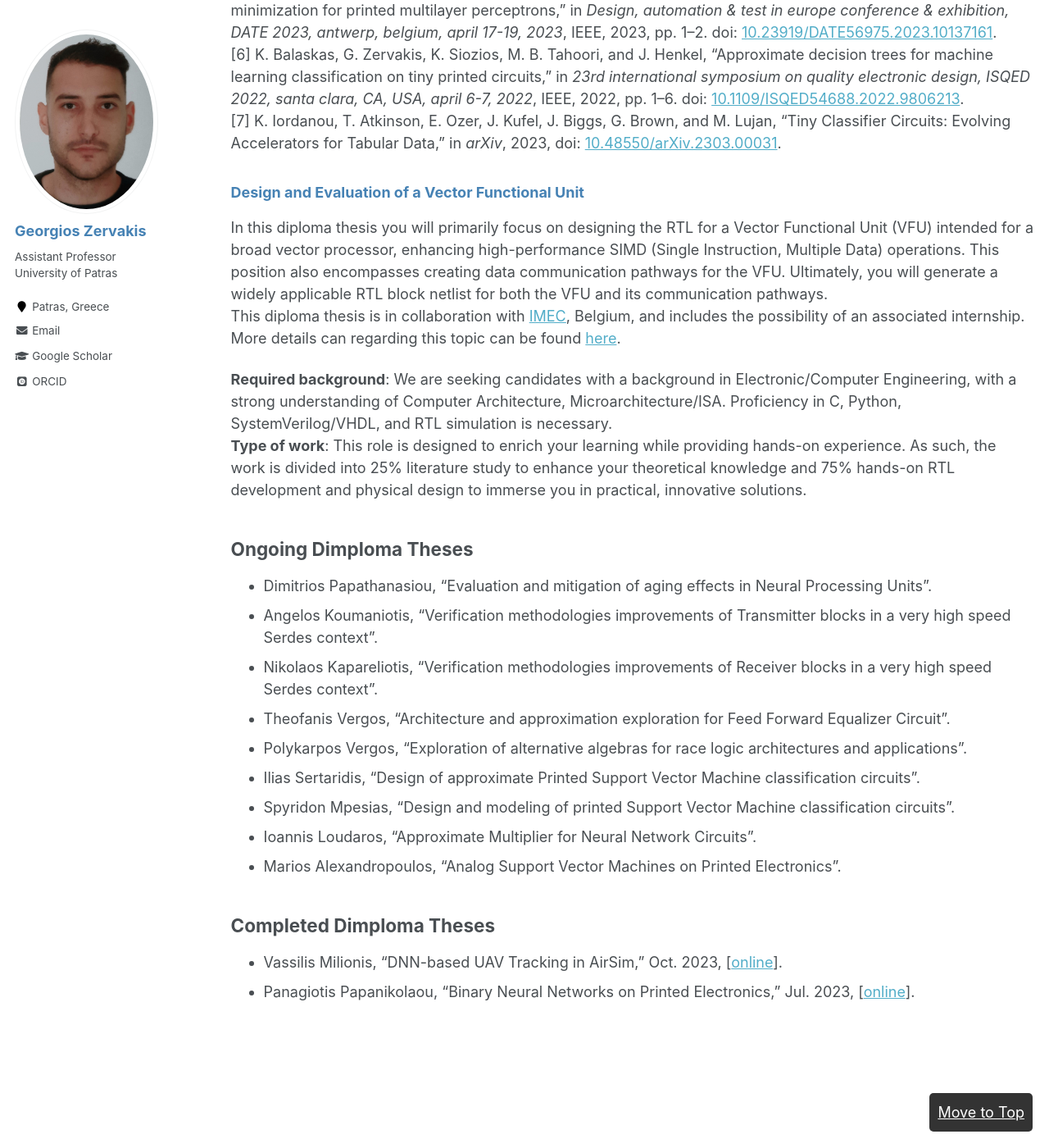
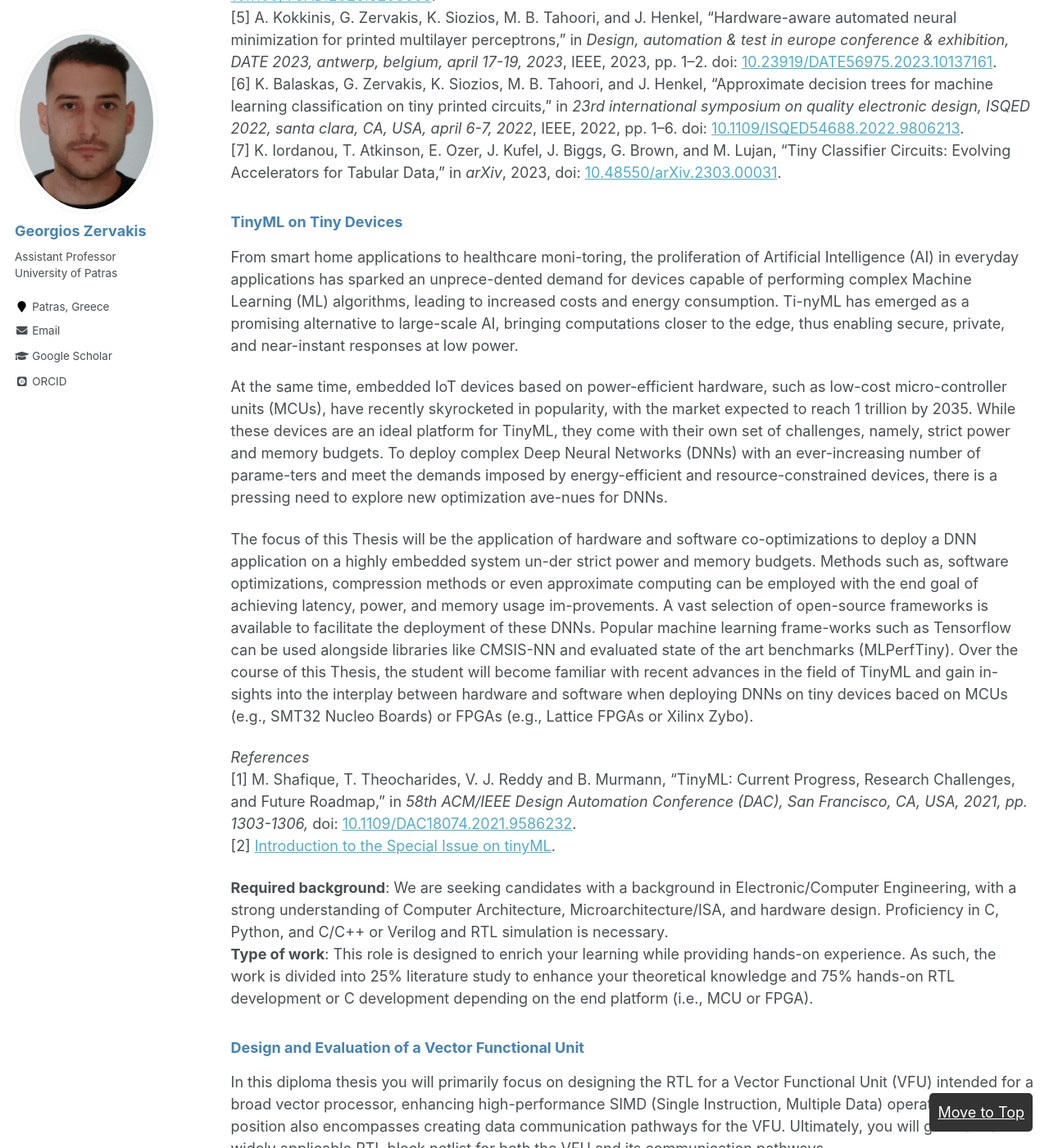
Before and after one commit to giozerv/giozerv.github.io, a Jekyll site: the page built from _pages/teaching.md, in a window 1280 px wide and 1400 px high, scrolled down 3977 px. Shown: the whole window at 82% size. Built offline with Jekyll 4.4.1, drawn with Linux system fonts in a browser that asks for light colours; some web fonts are replaced; some of the changed text lies outside the part shown.

Commit message:
Update teaching.md

```diff
--- a/_pages/teaching.md
+++ b/_pages/teaching.md
@@ -51,6 +51,7 @@ h3 {
 - [Available Dimploma Theses](#available-dimploma-theses)
     1. [Approximate DNN Accelerators](#approximate-dnn-accelerators) (several topics)
     1. [Smart Flexible Circuits](#smart-flexible-circuits) (several topics)
+    1. [TinyML on Tiny Devices](#tinyml-on-tiny-devices) (several topics)
     1. [Design and Evaluation of a Vector Functional Unit](#design-and-evaluation-of-a-vector-functional-unit)
 - [Ongoing Dimploma Theses](#ongoing-dimploma-theses)
 - [Completed Dimploma Theses](#completed-dimploma-theses)
@@ -162,6 +163,26 @@ href="https://doi.org/10.1109/ISQED54688.2022.9806213">10.1109/ISQED54688.2022.9
 [7] K. Iordanou, T. Atkinson, E. Ozer, J. Kufel, J. Biggs, G. Brown, and M. Lujan, "Tiny Classifier Circuits: Evolving Accelerators for Tabular Data," in <em>arXiv</em>, 2023, doi: <a
 href="https://doi.org/10.48550/arXiv.2303.00031">10.48550/arXiv.2303.00031</a>.
 
+### TinyML on Tiny Devices
+
+From smart home applications to healthcare moni-toring, the proliferation of Artificial Intelligence (AI) in everyday applications has sparked an unprece-dented demand for devices capable of performing complex Machine Learning (ML) algorithms, leading to increased costs and energy consumption. Ti-nyML has emerged as a promising alternative to large-scale AI, bringing computations closer to the edge, thus enabling secure, private, and near-instant responses at low power.
+
+At the same time, embedded IoT devices based on power-efficient hardware, such as low-cost micro-controller units (MCUs), have recently skyrocketed in popularity, with the market expected to reach 1 trillion by 2035. While these devices are an ideal platform for TinyML, they come with their own set of challenges, namely, strict power and memory budgets. To deploy complex Deep Neural Networks (DNNs) with an ever-increasing number of parame-ters and meet the demands imposed by energy-efficient and resource-constrained devices, there is a pressing need to explore new optimization ave-nues for DNNs.
+
+The focus of this Thesis will be the application of hardware and software co-optimizations to deploy a DNN application on a highly embedded system un-der strict power and memory budgets. Methods such as, software optimizations, compression methods or even approximate computing can be employed with the end goal of achieving latency, power, and memory usage im-provements. A vast selection of open-source frameworks is available to facilitate the deployment of these DNNs. Popular machine learning frame-works such as Tensorflow can be used alongside libraries like CMSIS-NN and evaluated state of the art benchmarks (MLPerfTiny). Over the course of this Thesis, the student will become familiar with recent advances in the field of TinyML and gain in-sights into the interplay between hardware and software when deploying DNNs on tiny devices baced on MCUs (e.g., SMT32 Nucleo Boards) or FPGAs (e.g., Lattice FPGAs or Xilinx Zybo).
+
+*References* <br>
+[1] M. Shafique, T. Theocharides, V. J. Reddy and B. Murmann, "TinyML: Current Progress, Research Challenges, and Future Roadmap," in <em>58th ACM/IEEE Design Automation Conference (DAC), San Francisco, CA, USA, 2021, pp. 1303-1306,</em> doi: <a
+href="https://doi.org/10.1109/DAC18074.2021.9586232">10.1109/DAC18074.2021.9586232</a>. <br>
+[2] [Introduction to the Special Issue on tinyML](https://dl.acm.org/doi/full/10.1145/3658375).
+
+
+**Required background**: We are seeking candidates with a background in Electronic/Computer
+Engineering, with a strong understanding of Computer Architecture, Microarchitecture/ISA, and hardware design.
+Proficiency in C, Python, and C/C++ or Verilog and RTL simulation is necessary.<br>
+**Type of work**: This role is designed to enrich your learning while providing hands-on experience. As such, the work is divided into 25% literature study to enhance your theoretical knowledge and 75% hands-on RTL development or C development depending on the end platform (i.e., MCU or FPGA).
+
+
 ### Design and Evaluation of a Vector Functional Unit
 
 In this diploma thesis you will primarily focus on designing the RTL for a Vector Functional Unit (VFU) intended for a broad vector processor, enhancing high-performance SIMD (Single Instruction, Multiple Data) operations. This position also encompasses creating data communication pathways for the VFU. Ultimately, you will generate a widely applicable RTL block netlist for both the VFU and its communication pathways.<br>
```
